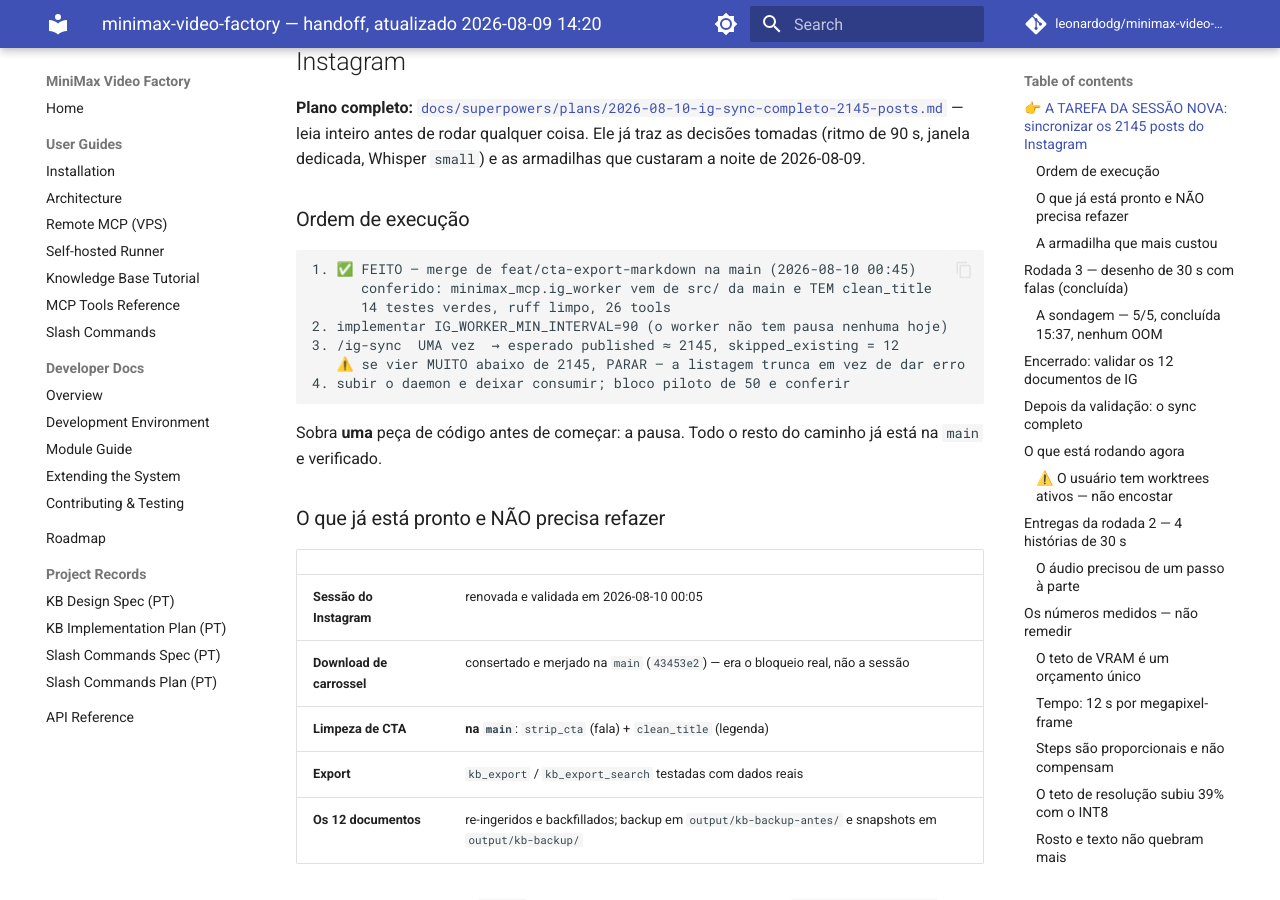
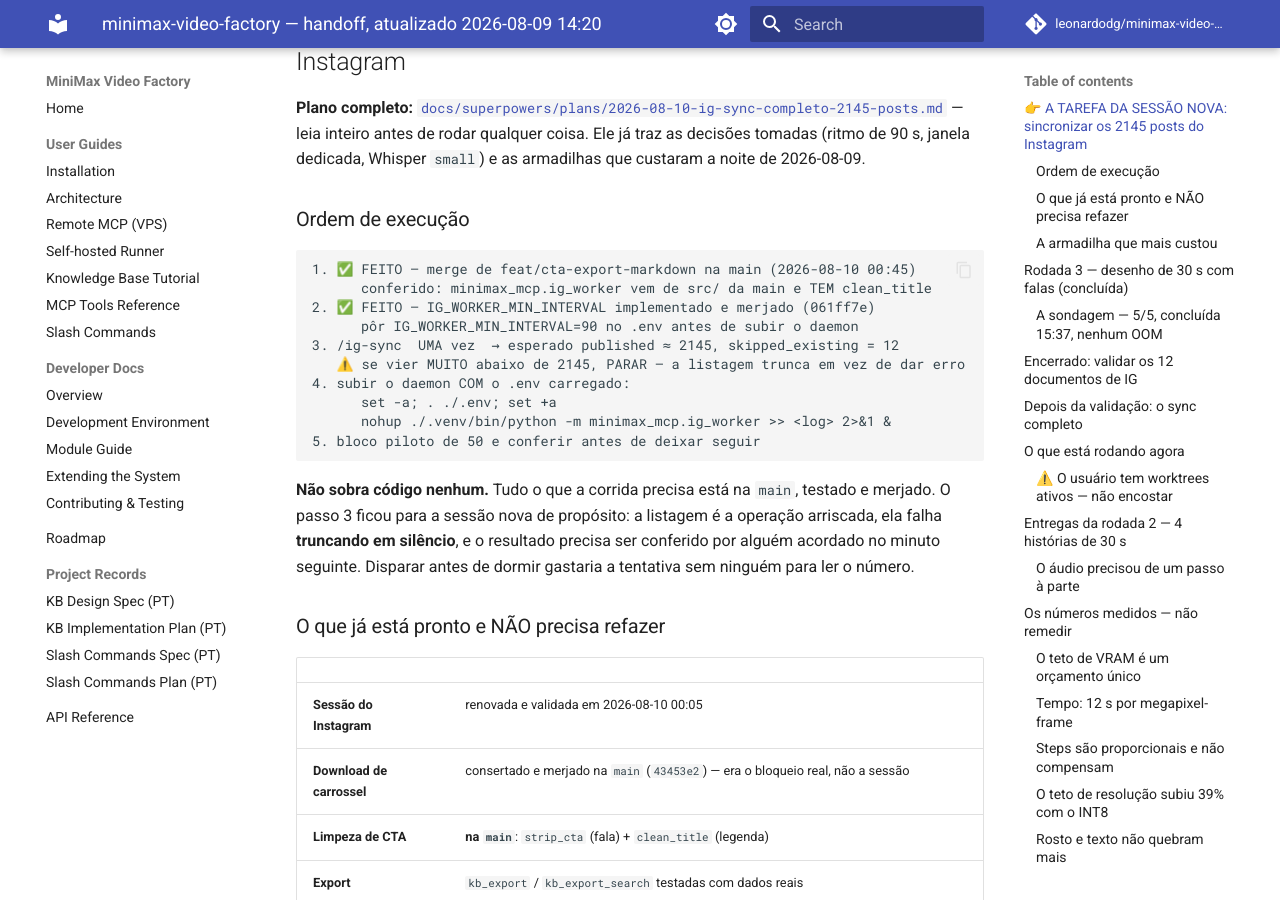
Before and after one commit to leonardodg/minimax-video-factory, an MkDocs documentation site: the page built from docs/HANDOFF.md, in a window 1280 px wide and 900 px high, scrolled down 499 px. Built offline with MkDocs 1.6.1 and Material for MkDocs 9.7.7, drawn with Linux system fonts in a browser that asks for light colours; comment, search, counter and statistics services are not loaded.

Commit message:
docs: nothing left to build before the sync, and the listing waits for a human
Both code prerequisites are done and merged: the CTA branch, and the pacing knob.
The handoff now says so, with the exact command to launch the daemon with the
env loaded -- the omission that made a missing KB_DATABASE_URL look like a network
problem for several minutes tonight.

Step 3, the single /ig-sync listing, is deliberately left for the fresh session
rather than fired before sleeping. It is the risky operation, it fails by
truncating silently instead of erroring, and its result has to be read within a
minute of running. Spending the attempt with nobody awake to check the number
would waste the one thing that cannot be retried cheaply.

Secret audit run over the whole repo while closing: .gitignore covers every .env
variant, no secret appears in any commit across all refs, the Instagram session
exists only in the ignored .env, and .env.example ships empty placeholders. The
OPENAI_API_KEY backup the user deleted was never committed -- but it sat in a
public repo's working directory for weeks, so rotating it is still owed.

Co-Authored-By: Claude Opus 5 <noreply@anthropic.com>

````diff
--- a/docs/HANDOFF.md
+++ b/docs/HANDOFF.md
@@ -25,15 +25,21 @@ noite de 2026-08-09.
 ```
 1. ✅ FEITO — merge de feat/cta-export-markdown na main (2026-08-10 00:45)
       conferido: minimax_mcp.ig_worker vem de src/ da main e TEM clean_title
-      14 testes verdes, ruff limpo, 26 tools
-2. implementar IG_WORKER_MIN_INTERVAL=90 (o worker não tem pausa nenhuma hoje)
+2. ✅ FEITO — IG_WORKER_MIN_INTERVAL implementado e merjado (061ff7e)
+      pôr IG_WORKER_MIN_INTERVAL=90 no .env antes de subir o daemon
 3. /ig-sync  UMA vez  → esperado published ≈ 2145, skipped_existing = 12
    ⚠️ se vier MUITO abaixo de 2145, PARAR — a listagem trunca em vez de dar erro
-4. subir o daemon e deixar consumir; bloco piloto de 50 e conferir
+4. subir o daemon COM o .env carregado:
+      set -a; . ./.env; set +a
+      nohup ./.venv/bin/python -m minimax_mcp.ig_worker >> <log> 2>&1 &
+5. bloco piloto de 50 e conferir antes de deixar seguir
 ```
 
-Sobra **uma** peça de código antes de começar: a pausa. Todo o resto do caminho
-já está na `main` e verificado.
+**Não sobra código nenhum.** Tudo o que a corrida precisa está na `main`, testado
+e merjado. O passo 3 ficou para a sessão nova de propósito: a listagem é a
+operação arriscada, ela falha **truncando em silêncio**, e o resultado precisa ser
+conferido por alguém acordado no minuto seguinte. Disparar antes de dormir
+gastaria a tentativa sem ninguém para ler o número.
 
 ### O que já está pronto e NÃO precisa refazer
 
````
